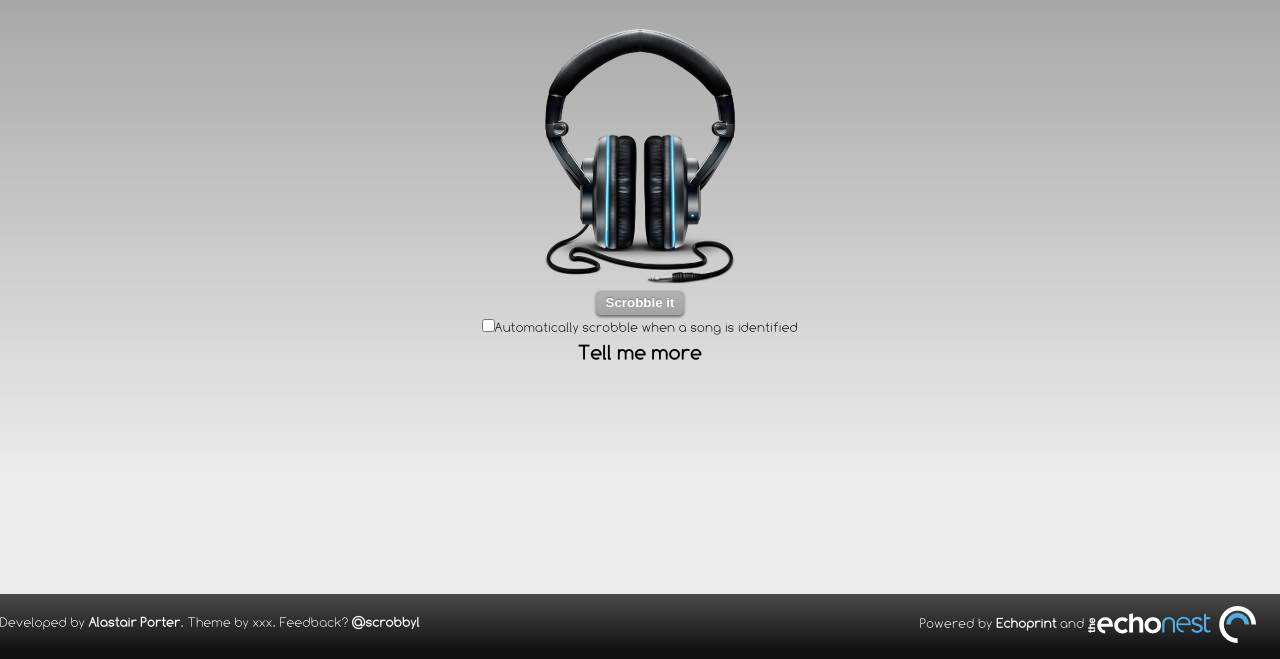
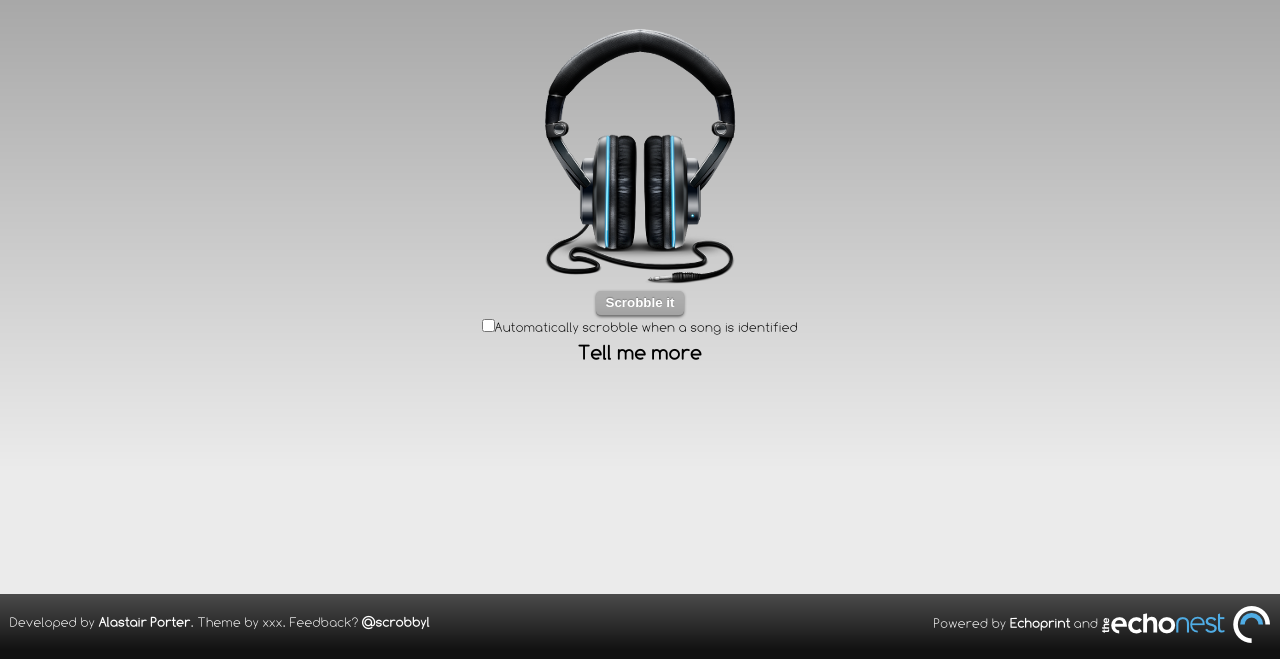
Before and after one commit to dellsystem/listen.scrobbyl.com, a plain HTML site: page index.html in a window 1280 px wide. Shown: the part 141-800 px from the top of the page. Drawn offline with nearby package versions, Linux system fonts and the light colour scheme.

Commit message:
add left and right padding in footer

```diff
--- a/static/scrobbyl.css
+++ b/static/scrobbyl.css
@@ -125,12 +125,13 @@ h3 {
 	float: left;
 	width: 500px;
 	padding-top: 20px;
+	padding-left: 10px;
 }
 
 #footer .right {
 	float: right;
-	width: 360px;
 	padding-top: 12px;
+	padding-right: 10px;
 }
 
 /*Opera Fix*/
```
